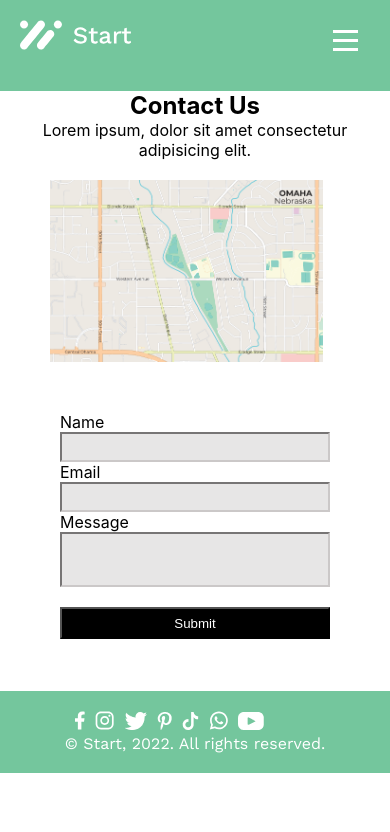
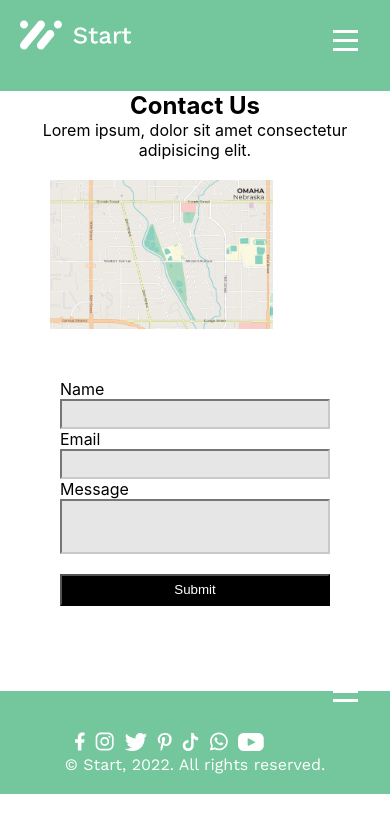
Before and after one commit to samirayahayaibrahim/Start-up, a React (Create React App) app: page /Contact in a window 390 px wide. Shown: the top 832 px of the page. Built offline with nearby package versions, Linux system fonts and the light colour scheme.

Commit message:
adjust the media quary styling

```diff
--- a/package.json
+++ b/package.json
@@ -7,7 +7,7 @@
     "framer-motion": "^11.16.3",
     "react": "^19.0.0",
     "react-dom": "^19.0.0",
-    "react-router-dom": "^5.3.4",
+    "react-router-dom": "6.4",
     "react-scripts": "5.0.1"
   },
   "scripts": {
--- a/src/App.js
+++ b/src/App.js
@@ -6,34 +6,27 @@ import Hamburger from "./Components/Hamburger";
 import Footer from "./Components/Footer";
 import Contact from "./Components/contact";
 import Service from "./Components/Service";
-import { BrowserRouter as Router, Route, Switch } from 'react-router-dom/cjs/react-router-dom.min';
+import { BrowserRouter as Router, Route, Routes, Switch, BrowserRouter, NavLink, Link  } from 'react-router-dom';
 
 
 function App() {
   return (
-    <Router>
+    <BrowserRouter>
       <div className="App">
         <Navigation/>
         <div className='content'>
-          <Switch>
-            <Route exact path="/">
-              <Home />
-            </Route>
-            <Route exact path="/Portfolio">
-              <Portfolio />
-            </Route>
-            <Route exact path="/Services">
-              <Service />
-            </Route>
-            <Route exact path="/Contact">
-              <Contact />
-            </Route>
-              <Hamburger />
-          </Switch>
+        <Routes>
+        <Route index element={<Home />}/>
+        <Route exact path="/Portfolio" element={<Portfolio />}/>
+        <Route exact path="/Services" element={<Service />}/>
+        <Route exact path="/Contact" element={<Contact />}/>
+        </Routes>
+        <Hamburger />
         </div>
         <Footer/>
       </div>
-    </Router>
+    </BrowserRouter>
+
   );
 }
 
--- a/src/Components/Navigation.js
+++ b/src/Components/Navigation.js
@@ -3,6 +3,7 @@ import './homestyle.css';
 import './portfoliostyle.css';
 import Hamburger from './Hamburger';
 import navicon from './assets/navicon.svg';
+import { BrowserRouter as Router, Route, Routes, Switch, BrowserRouter, NavLink, Link  } from 'react-router-dom';
 const NavigationComponent= () => {
 
 
@@ -14,10 +15,10 @@ const NavigationComponent= () => {
 
         <div className="links">
             <ul className='burgers'>
-            <li><a href="/">Home</a></li>
-            <li><a href="portfolio">Portfolio</a></li>
-            <li><a href="services">Services</a></li>
-            <li><a href="contact">Contact</a></li>
+            <li><NavLink to="/">Home</NavLink></li>
+            <li><NavLink to="portfolio">Portfolio</NavLink></li>
+            <li><NavLink to="services">Services</NavLink></li>
+            <li><NavLink to="contact">Contact</NavLink></li>
             </ul>
         </div>
         <Hamburger />
--- a/src/Components/contactstyle.css
+++ b/src/Components/contactstyle.css
@@ -21,7 +21,9 @@ h2{
     width: 70%;
     padding-bottom: -30px;
     padding-top: 20px;
-    transform: translateX(50px);
+    padding-left:50px;
+    transform: translateX(-100px);
+    transform: translateY(0px);
     z-index: 3;
 }
 .text{
@@ -44,7 +46,7 @@ h2{
     margin-top: 20px;
 }
 
-@media screen and (min-width:600px) {
+@media screen and (min-width:900px) {
 
 .form{
     flex-direction: row;
--- a/src/Components/hamburgerstyle.css
+++ b/src/Components/hamburgerstyle.css
@@ -39,6 +39,7 @@
   width: 100%;
   background-color: white;
   display: none;
+  margin-left: auto;
 
 }
 .burger{
@@ -52,7 +53,7 @@
 }
 
 /* Media Query for Small Screens (Mobile) */
-@media screen and (max-width: 600px) {
+@media screen and (max-width: 800px) {
 
 .burger{
   display: flex;
@@ -85,7 +86,7 @@
   width: 100%;
   background-color: white;
   display: block;
-  margin-left: 150px;
+  margin-left: 140px;
 
 }
 
@@ -128,5 +129,12 @@
   top: -8px;
 }
 
-
 }
+@media screen and (max-width: 950px) {
+  .hamburger-nav .hamburger-icon {
+    display: flex;
+    margin-top: -20px;
+    margin-left: auto;
+    transform: translateX(10px);
+  }
+}
--- a/src/Components/homestyle.css
+++ b/src/Components/homestyle.css
@@ -60,8 +60,9 @@
 }
 .media{
     background-color: white;
-    padding: 20px 50px 20px 50px;
+    padding: 20px 50px 50px 50px;
     justify-items: center;
+    height: 250px;
 
 }
 .media-pic{
@@ -79,6 +80,7 @@
     margin-top: 20px;
     margin-left: 50px;
     margin-bottom: 20px;
+    position: absolute;
 }
 .learnmore{
     background-color:#212529;
@@ -202,8 +204,26 @@ h4{
 .copyright{
     font-family: 'Work Sans';
 }
+@media screen and (min-width:500px){
+    .burgers{
+        display: block;
+    }
+    .cards{
+        display: grid;
+        grid-template-columns: repeat(2, 1fr);
+        gap: 10px;
+        transform: translateX(-200px);
+    }
 
-@media screen and (min-width:550px){
+.learn{
+    margin-top: 50px;
+    margin-left: -50px;
+    margin-bottom: 20px;
+}
+
+}
+
+@media screen and (min-width:900px){
     .welcome{
         padding: 20px 50px 50px 50px;
     }
@@ -215,7 +235,7 @@ h4{
         padding-top: 15px;
     }
     .hamburger{
-        display: none;
+        display: block;
     }
     .links {
         display: block;
@@ -223,6 +243,11 @@ h4{
         margin-top: 30px;
         font-size: 20px;
         text-decoration: none;
+    }
+    .learn{
+        margin-top: 70px;
+        margin-left: -90px;
+        margin-bottom: 20px;
     }
     .burgers{
         list-style: none;
--- a/src/Components/portfoliostyle.css
+++ b/src/Components/portfoliostyle.css
@@ -24,7 +24,6 @@ h3{
     display: flex;
     flex-direction: column;
     gap: 10px;
-
 }
 .portfolio-pic{
         display: flex;
@@ -32,11 +31,16 @@ h3{
 }
 
 
-
 @media screen and (min-width:600px){
 .portfolio-pic{
     display: flex;
+    padding-left: 95px;
 }
+
+.portpic{
+    width: 85%;
+}
+
 .portcard{
     display: flex;
     flex-direction: row;
```
Also changed, not shown: 1 other file (tests, documents, lock files or other folders).
